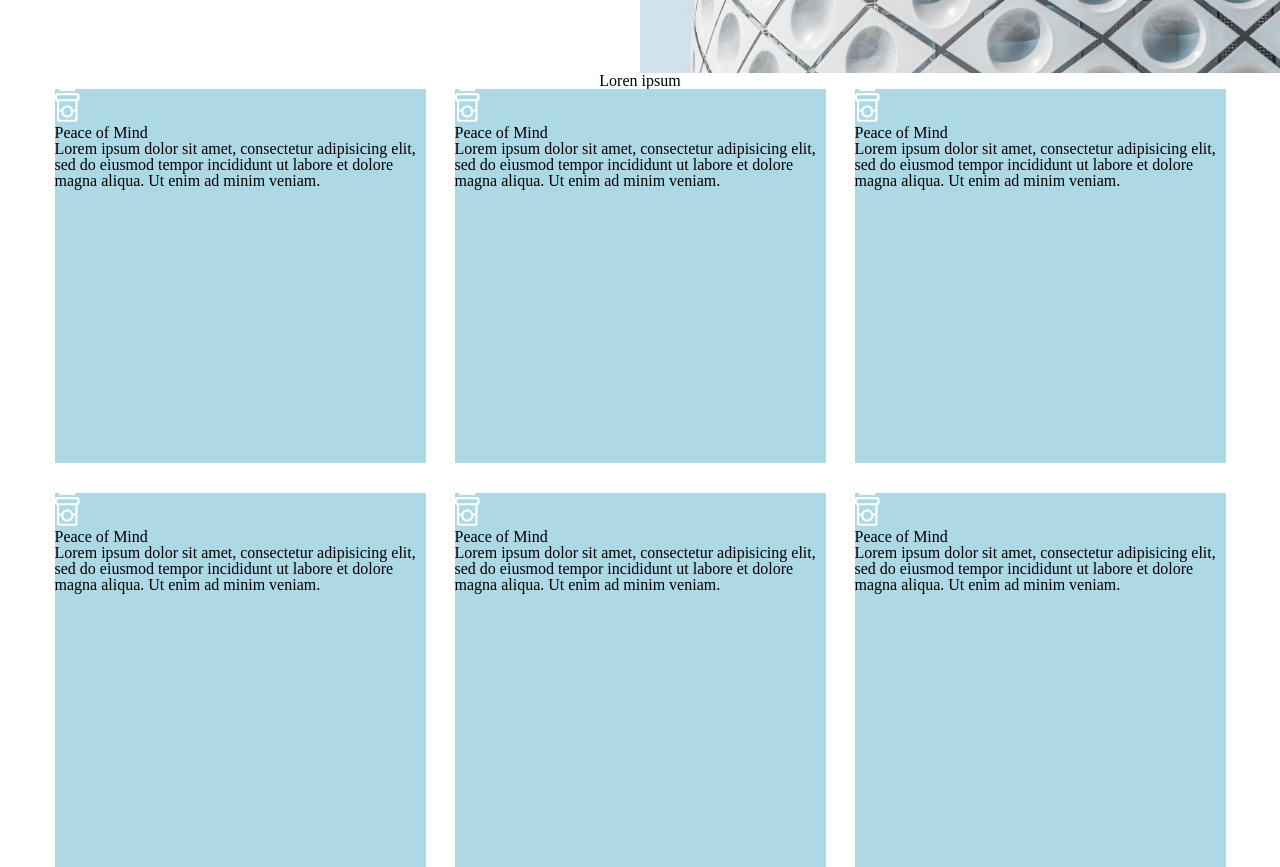
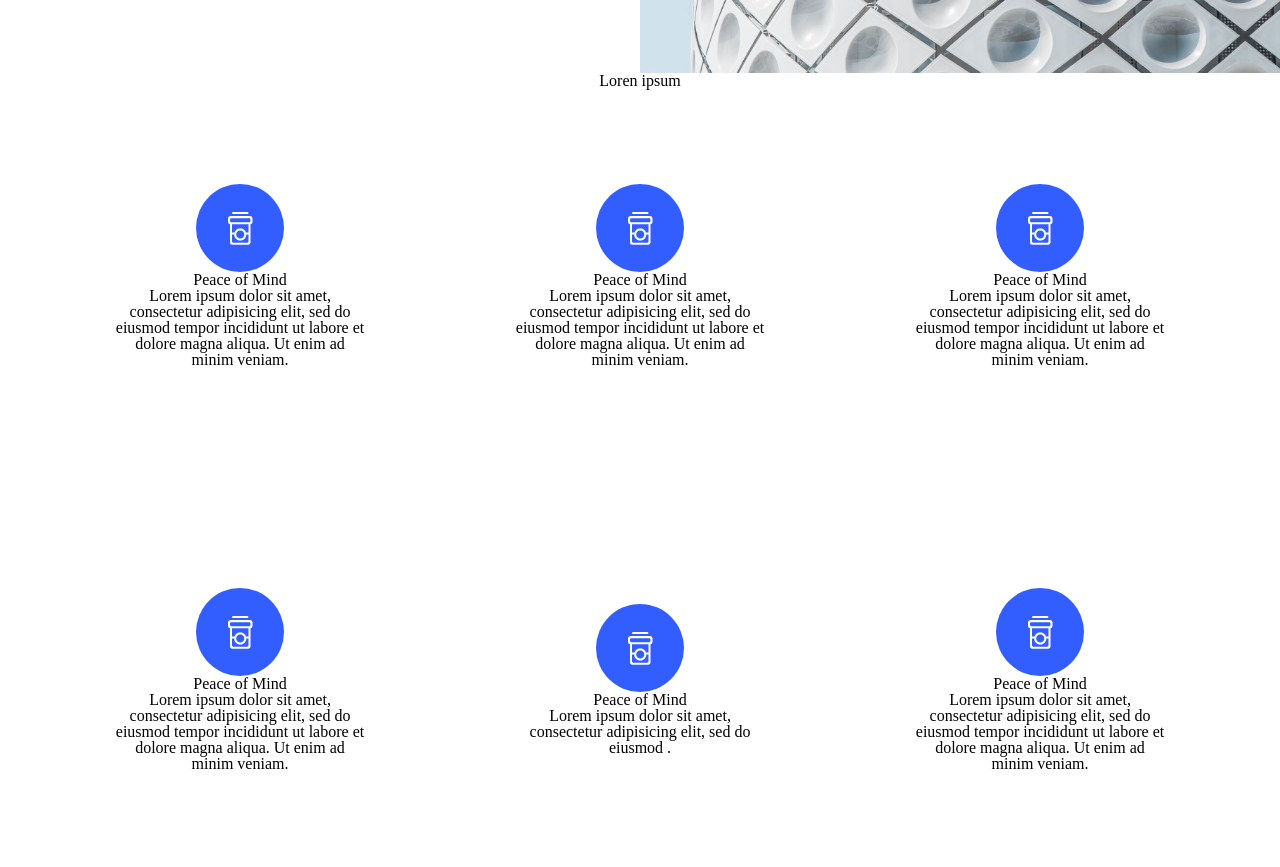
Before and after one commit to Nanopotter/Lesson-7, a plain HTML site: page index.html in a window 1280 px wide. Shown: the part 1428-2295 px from the top of the page. Drawn offline with Linux system fonts and the light colour scheme.

Commit message:
Colors deleted

```diff
--- a/css/style.css
+++ b/css/style.css
@@ -69,7 +69,7 @@ li {
 }
 .text-wraper {
 	width: 468px;
-	background-color: grey;
+
 }
 .container {
 	width: 1171px;
@@ -78,7 +78,11 @@ li {
 .block {
 	width: 371px;
 	height:  374px;
-	background-color: lightblue;
+    display: flex;
+    justify-content: center;
+    align-items: center;
+    flex-direction: column;
+
 }
 .title-section {
 	text-align: center;
@@ -92,3 +96,16 @@ li {
 	justify-content: space-between;
 	margin-top: 30px;
 }
+.block p {
+	width: 250px;
+	text-align: center;
+}
+.icon-block {
+	width: 88px;
+	height: 88px;
+	background-color: #325DFF;
+	border-radius:  50px;
+	display: flex;
+	justify-content: center;
+	align-items: center;
+}
--- a/index.html
+++ b/index.html
@@ -47,7 +47,6 @@
 		</div>
 	</section>
 
-
 	<section>
 		<div class="container">
 			<h3 class="title-section">Loren ipsum</h3>
@@ -94,18 +93,17 @@
 			     </div>
 			     <h4> Peace of Mind</h4>
 			     <p> Lorem ipsum dolor sit amet, consectetur adipisicing elit, sed do eiusmod
-			     tempor incididunt ut labore et dolore magna aliqua. Ut enim ad minim veniam.</p>
+			     .</p>
             </div>
 			     <div class="block">
 			     	 <div class="icon-block">
 			     	<img src="images/Path7.png" alt="icon">
 			     </div>
 			     <h4> Peace of Mind</h4>
-			     <p> Lorem ipsum dolor sit amet, consectetur adipisicing elit, sed do eiusmod
-			     tempor incididunt ut labore et dolore magna aliqua. Ut enim ad minim veniam.</p>
+			     <p> Lorem ipsum dolor sit amet, consectetur adipisicing elit, sed do eiusmod tempor incididunt ut labore et dolore magna aliqua. Ut enim ad minim veniam.</p>
             </div>
         </div>
-    </div>
+   </div>
 	</section>
 
 </body>
```
